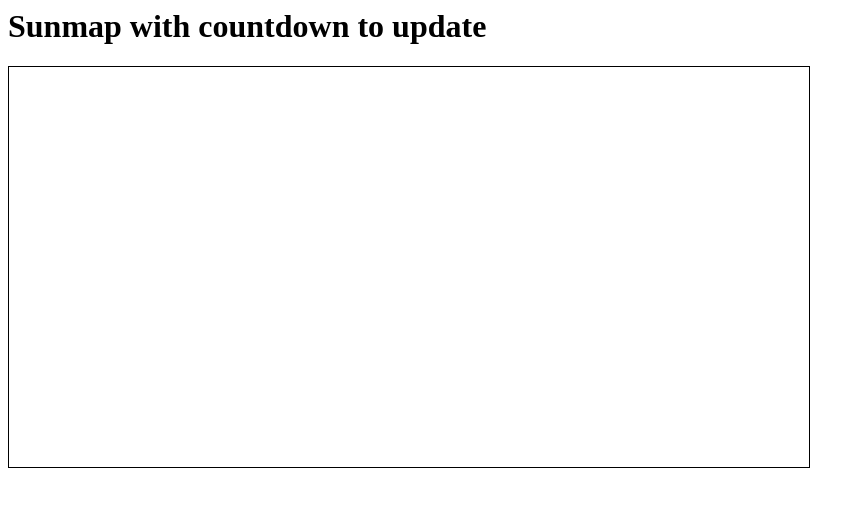
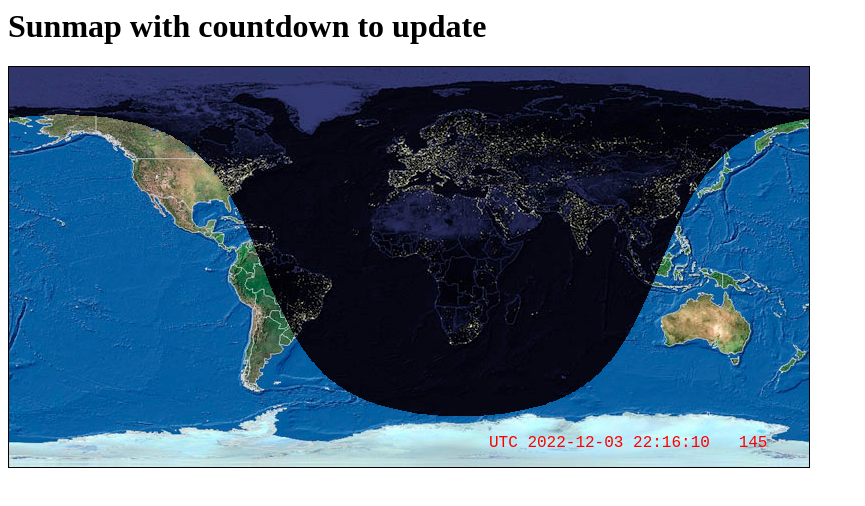
Before and after one commit to lrngquest/min-dep-websnmp, a plain HTML site: page index.html in a window 1280 px wide. Shown: the whole page, without its empty margins (0-865 px from the left). Drawn offline with Linux system fonts and the light colour scheme; the site is published under a folder, as on GitHub Pages, so addresses that start at the root find nothing.

Commit message:
try path change

```diff
--- a/index.html
+++ b/index.html
@@ -18,6 +18,6 @@
                 style="border:1px solid #000000;"/>
         <canvas id="cvsNit" width="800" height="400" />
 
-        <script src="/out/main.js"></script>
+        <script src="out/main.js"></script>
     </body>
 </html>
```
